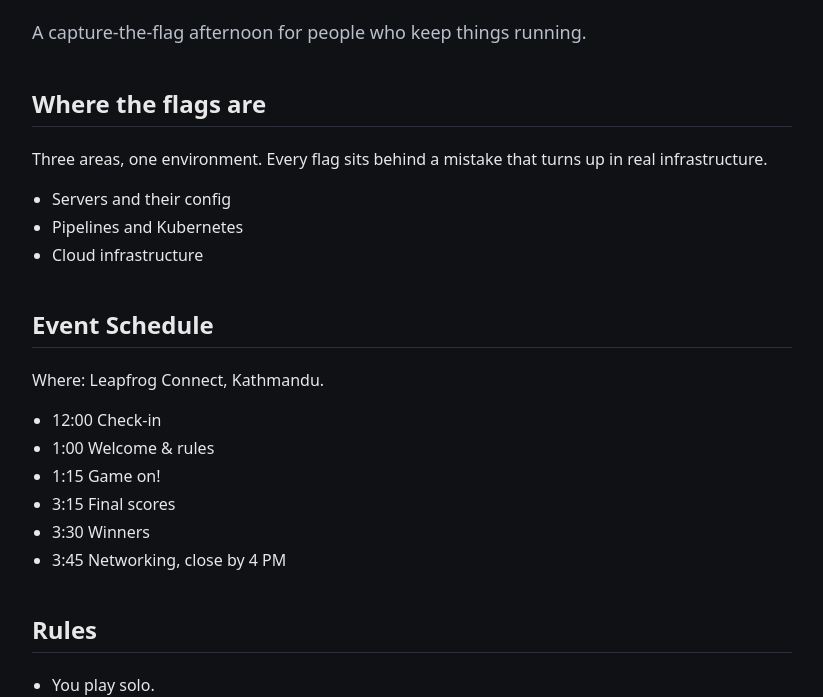
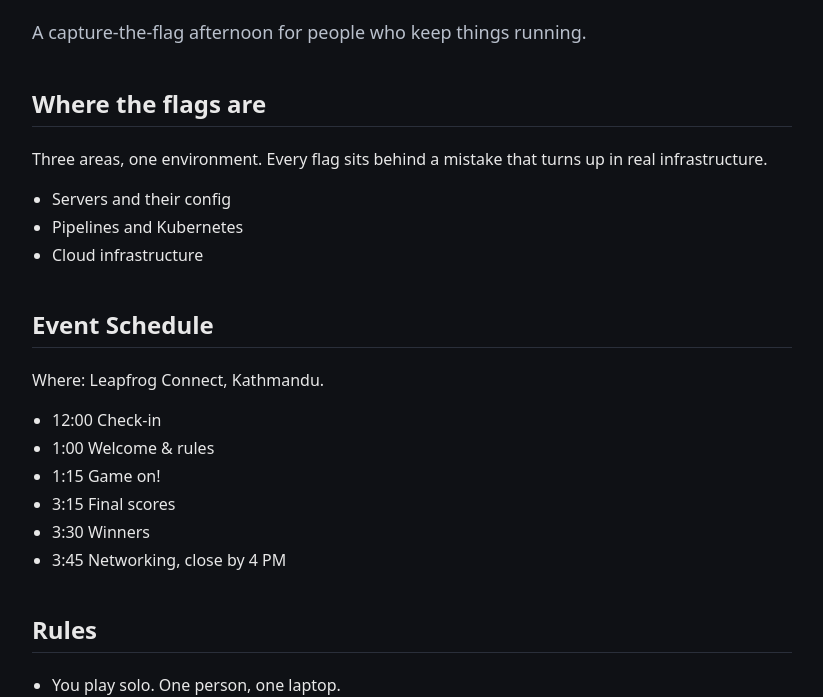
Before and after one commit to DevOpsDownTimeV3/devopsdowntime-website, a plain HTML site: page index.html in a window 1280 px wide. Shown: the part 104-801 px from the top of the page, without its empty margins (228-1051 px from the left). Drawn offline with Linux system fonts and the light colour scheme.

Commit message:
Fix typo in rules

```diff
--- a/index.html
+++ b/index.html
@@ -37,7 +37,7 @@
     <section>
       <h2>Rules</h2>
       <ul>
-        <li>You play solo.</li>
+        <li>You play solo. One person, one laptop.</li>
         <li>Stay in your environment.</li>
         <li>Hints cost points: 10% for a nudge, 25% for a bigger hint.</li>
         <li>Docs, man pages, search engines and LLMs are all fair game.</li>
```
